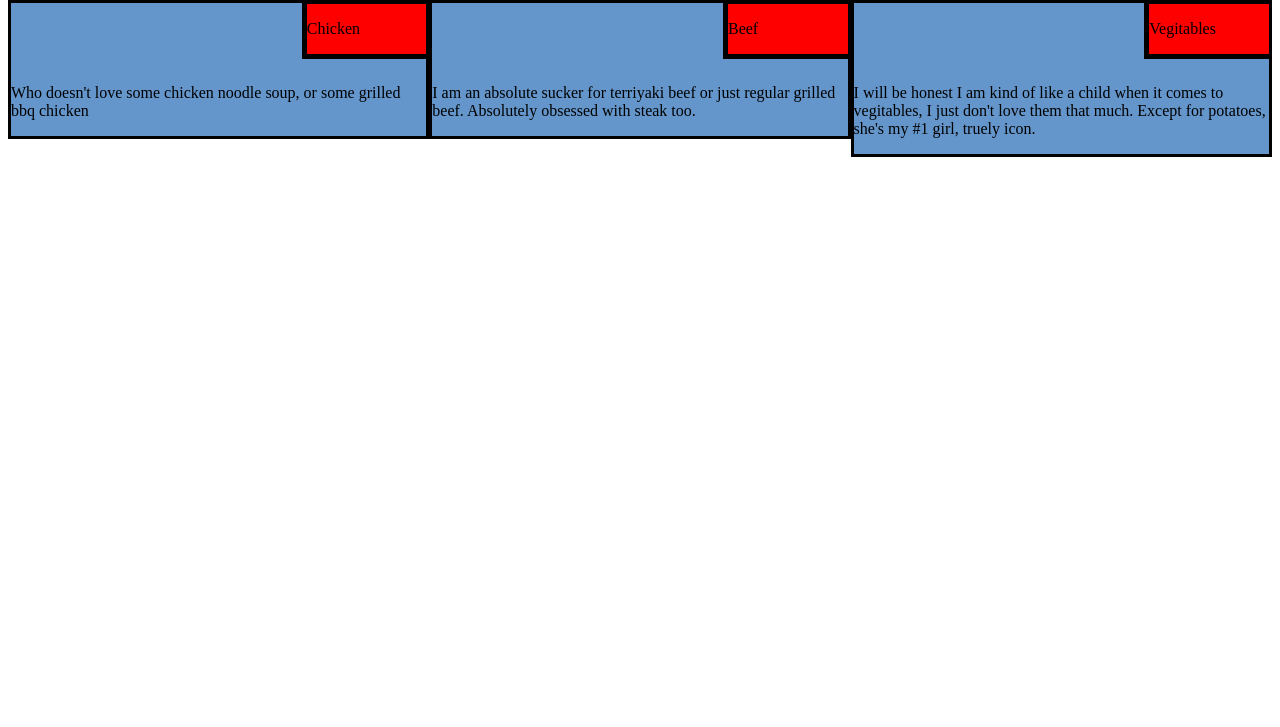
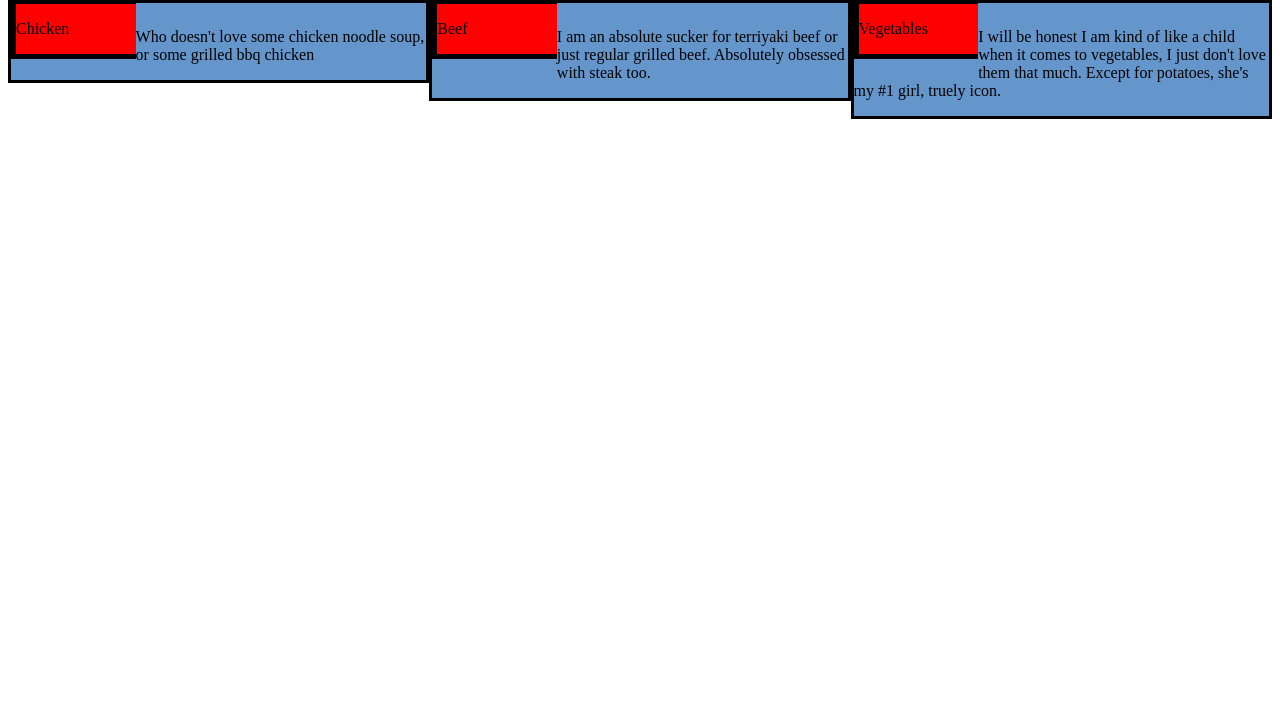
Before and after one commit to slstewart98/Moving-Menu, a plain HTML site: page index.html in a window 1280 px wide. Shown: the part 73-800 px from the top of the page. Drawn offline with Linux system fonts and the light colour scheme.

Commit message:
Each Window

```diff
--- a/css/styles.css
+++ b/css/styles.css
@@ -8,12 +8,27 @@ h1{
     margin-bottom: 15px;
     text-align: center;
 }
+.Chicken{
+    border: 3px solid black;
+    background-color: rgb(100,150,203);
+}
+.Beef{
+    border: 3px solid black; /* remove this and the line below for all media, this is making it so we can fix porportions on the Window this stuff should be in .Window/others */
+    background-color: rgb(100,150,203);
+}
+.Vegetables{
+    border: 3px solid black; /* remove this and the line below for all media, this is making it so we can fix porportions on the Window this stuff should be in .Window/others */
+    background-color: rgb(100,150,203);
+}
 .name{
     border-style: solid;
     border-width: .5px 0px 5px 5px;
     width: 30%;
+    height:auto;
     margin-bottom: 10px ;
     margin-left: auto;
+    margin-top: 0px;
+    float: left;
     background-color: red;
 }
 
@@ -27,8 +42,7 @@ h1{
 @media (min-width: 992px){
     .col-lg-4{
         float: left;
-        border: 3px solid black;
-        background-color: rgb(100,150,203);
+
     }
     .col-lg-4{
         width: 33.33%;
@@ -38,8 +52,7 @@ h1{
 @media(min-width: 787px) and (max-width: 991px ){
     .col-md-2{
         float: left;
-        border: 3px solid black;
-        background-color: rgb(100,150,203);
+
     }
     .col-md-2{
         width: 50%;
@@ -49,8 +62,7 @@ h1{
 @media(max-width: 786px){
     .col-sm-1{
         float: left;
-        border: 3px solid black;
-        background-color: rgb(100,150,203);
+
     }
     .col-sm-1{
         width: 100%;
--- a/index.html
+++ b/index.html
@@ -32,12 +32,12 @@
                 </div>
             </div>
             <div class="col-lg-4 col-md-2 col-sm-1">
-                <div class="Vegitables">
+                <div class="Vegetables">
                     <section class="name">
-                        <p>Vegitables</p>
+                        <p>Vegetables</p>
                     </section>
                     <section class="item">
-                        <p>I will be honest I am kind of like a child when it comes to vegitables, I just don't love them that much. Except for potatoes, she's my #1 girl, truely icon.</p>
+                        <p>I will be honest I am kind of like a child when it comes to vegetables, I just don't love them that much. Except for potatoes, she's my #1 girl, truely icon.</p>
                     </section>
                 </div>
             </div>
```
